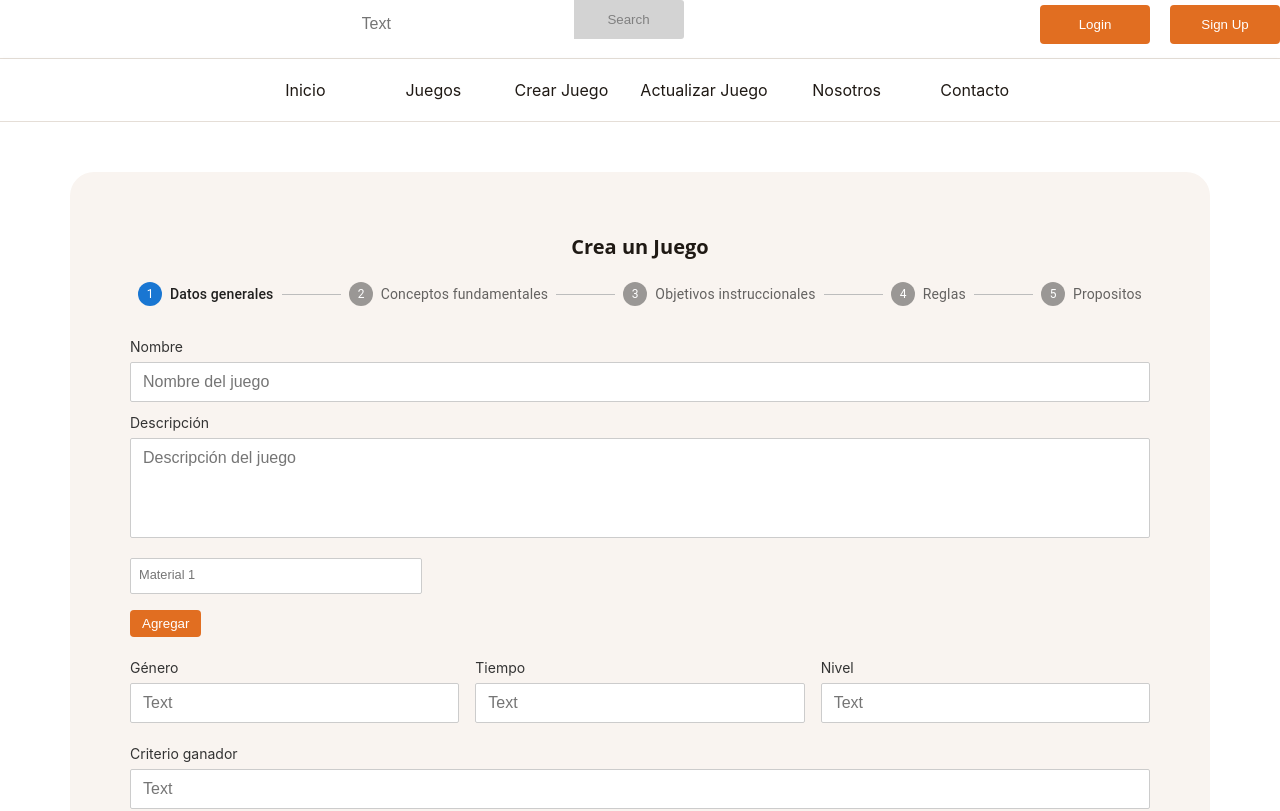
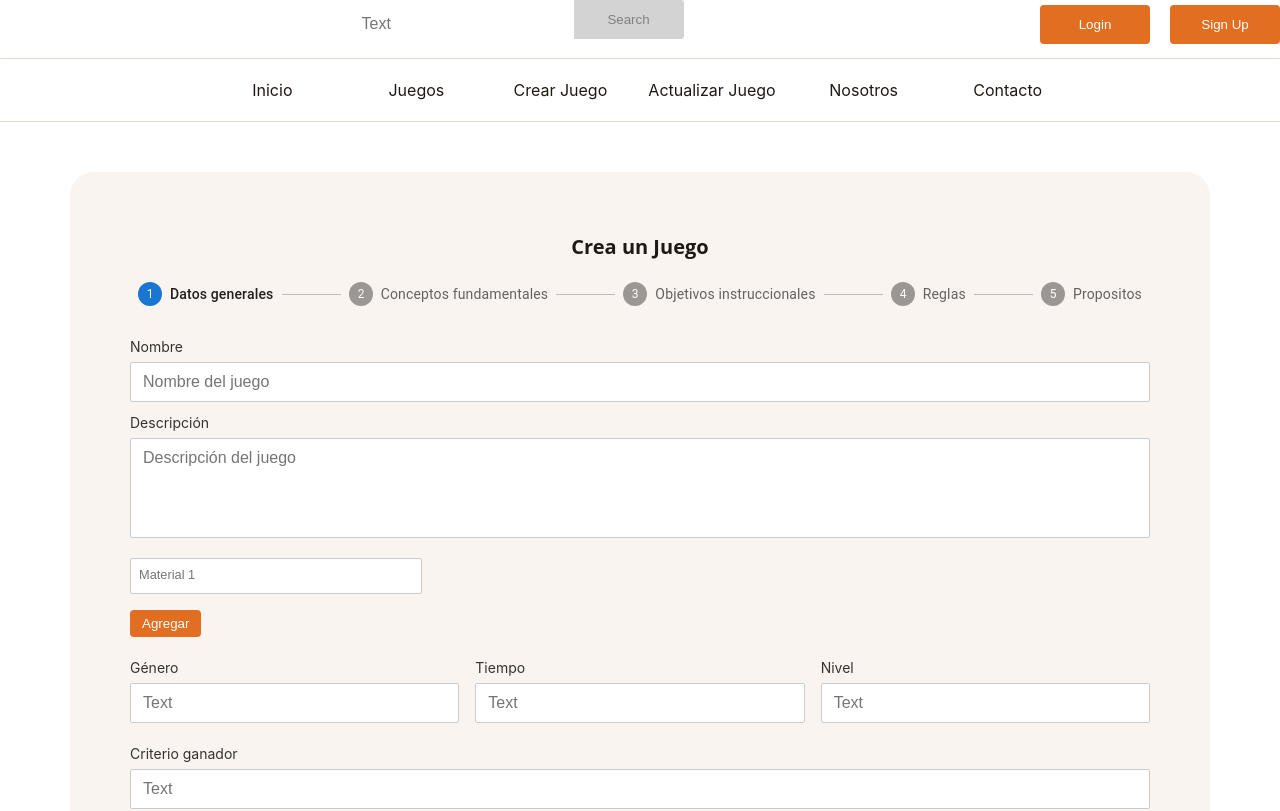
Before and after one commit to repositoryGamesUNAL/repositorioJuegos, a React (Vite) app in the folder games-repository-frontend/: page /game/1/1 in a window 1280 px wide. Shown: the top 811 px of the page. Built offline with nearby package versions, Linux system fonts and the light colour scheme.

Commit message:
fix: Corrigiendo ancho minino de elementos de la navbar

```diff
--- a/games-repository-frontend/src/Components/molecules/header/styles.module.scss
+++ b/games-repository-frontend/src/Components/molecules/header/styles.module.scss
@@ -23,7 +23,7 @@
       display: flex;
       justify-content: center;
       align-items: center;
-      min-width: calc(16 * .5rem);
+      min-width: calc(16 * .5rem + 1rem);
       height: 3.875rem;
 
       &::before {
@@ -32,7 +32,7 @@
         top: 0;
         left: 0;
         width: 0;
-        height: 3px;
+        height: 2px;
         background-color: $orange;
         transition: width 0.4s ease;
       }
@@ -43,10 +43,10 @@
       }
 
       & > a {
-        font-size: 16px;
+        font-size: 1rem;
         font-weight: 400;
         text-decoration: none;
-        padding: 18px 15px;
+        padding: 1.125rem 1rem;
         color: $black;
       }
     }
```
